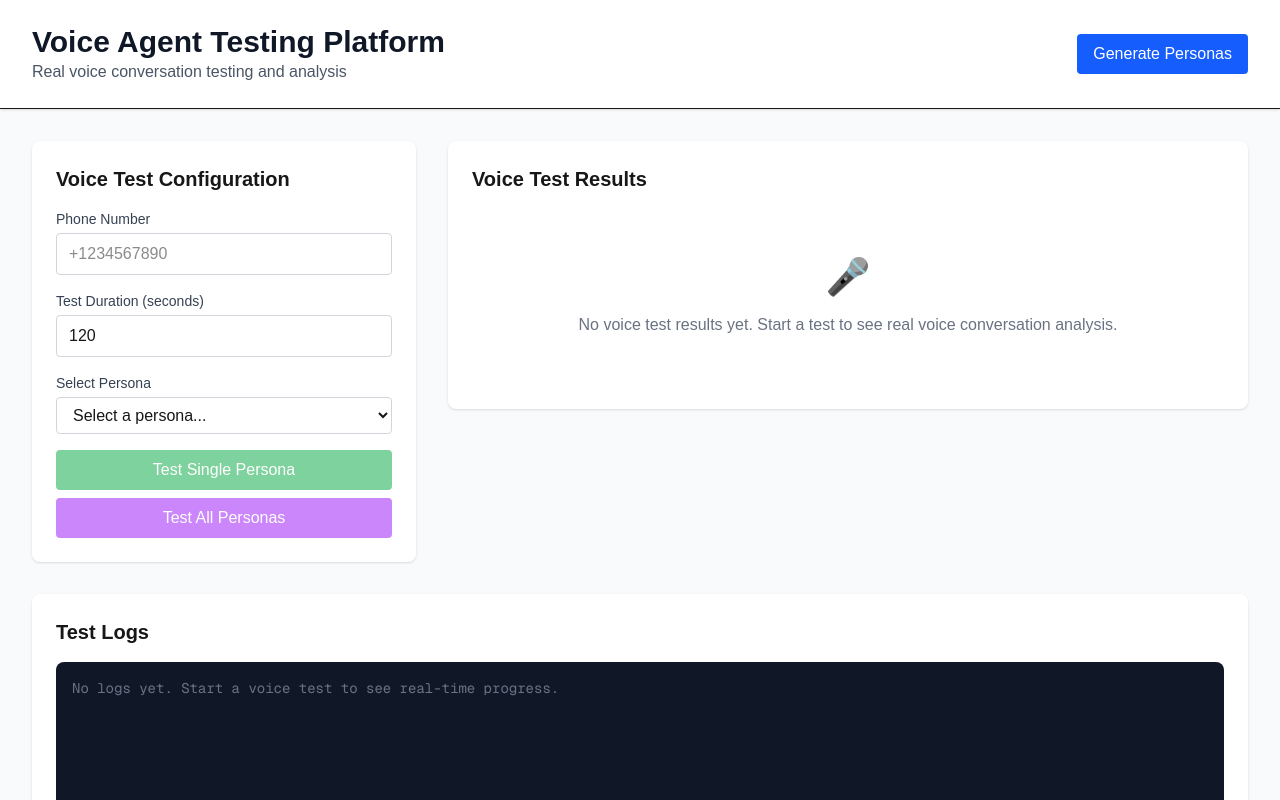
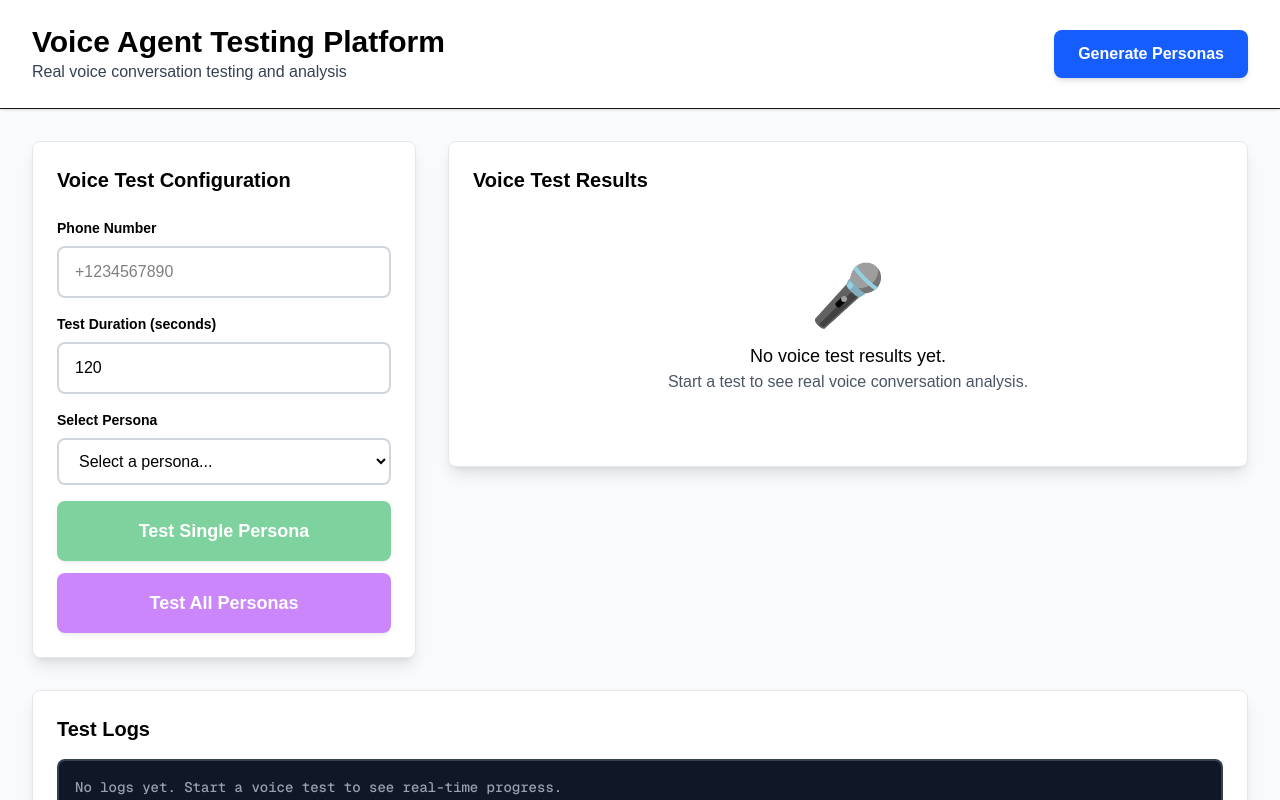
Before and after one commit to ShivankK26/AI-Voice-Agent, a Next.js app: page /voice-testing in a window 1280 px wide. Shown: the top 800 px of the page. Built offline with nearby package versions, Linux system fonts and the light colour scheme.

Commit message:
feat: made the UI better.

```diff
--- a/src/app/voice-testing/page.tsx
+++ b/src/app/voice-testing/page.tsx
@@ -171,14 +171,14 @@ export default function VoiceTestingDashboard() {
                    <div className="max-w-7xl mx-auto px-4 sm:px-6 lg:px-8">
                      <div className="flex justify-between items-center py-6">
                        <div>
-              <h1 className="text-3xl font-bold text-gray-900">Voice Agent Testing Platform</h1>
-              <p className="text-gray-600">Real voice conversation testing and analysis</p>
+                         <h1 className="text-3xl font-bold text-black">Voice Agent Testing Platform</h1>
+                         <p className="text-gray-700 font-medium">Real voice conversation testing and analysis</p>
                        </div>
                        <div className="flex space-x-4">
                          <button
                            onClick={generatePersonas}
                            disabled={isRunning}
-                className="px-4 py-2 bg-blue-600 text-white rounded hover:bg-blue-700 disabled:opacity-50"
+                           className="px-6 py-3 bg-blue-600 text-white font-semibold rounded-lg hover:bg-blue-700 disabled:opacity-50 shadow-md"
                          >
                            Generate Personas
                          </button>
@@ -192,12 +192,12 @@ export default function VoiceTestingDashboard() {
 
           {/* Configuration Panel */}
           <div className="lg:col-span-1">
-            <div className="bg-white rounded-lg shadow p-6">
-              <h2 className="text-xl font-semibold mb-4">Voice Test Configuration</h2>
+                                 <div className="bg-white rounded-lg shadow-lg p-6 border border-gray-200">
+                       <h2 className="text-xl font-bold text-black mb-6">Voice Test Configuration</h2>
 
               <div className="space-y-4">
                                            <div>
-                  <label className="block text-sm font-medium text-gray-700 mb-1">
+                             <label className="block text-sm font-bold text-black mb-2">
                                Phone Number
                              </label>
                              <input
@@ -205,26 +205,26 @@ export default function VoiceTestingDashboard() {
                                value={phoneNumber}
                                onChange={(e) => setPhoneNumber(e.target.value)}
                                placeholder="+1234567890"
-                    className="w-full px-3 py-2 border border-gray-300 rounded focus:ring-blue-500 focus:border-blue-500"
+                               className="w-full px-4 py-3 border-2 border-gray-300 rounded-lg focus:ring-2 focus:ring-blue-500 focus:border-blue-500 text-black font-medium"
                              />
                            </div>
 
                                            <div>
-                  <label className="block text-sm font-medium text-gray-700 mb-1">
+                             <label className="block text-sm font-bold text-black mb-2">
                                Test Duration (seconds)
                              </label>
                              <input
                                type="number"
                                value={testDuration}
                                onChange={(e) => setTestDuration(parseInt(e.target.value))}
-                               className="w-full px-3 py-2 border border-gray-300 rounded focus:ring-blue-500 focus:border-blue-500"
+                               className="w-full px-4 py-3 border-2 border-gray-300 rounded-lg focus:ring-2 focus:ring-blue-500 focus:border-blue-500 text-black font-medium"
                                min="120"
                                max="300"
                              />
                            </div>
 
                                            <div>
-                  <label className="block text-sm font-medium text-gray-700 mb-1">
+                             <label className="block text-sm font-bold text-black mb-2">
                                Select Persona
                              </label>
                              <select
@@ -233,7 +233,7 @@ export default function VoiceTestingDashboard() {
                                  const persona = personas.find(p => p.id === e.target.value);
                                  setSelectedPersona(persona || null);
                                }}
-                    className="w-full px-3 py-2 border border-gray-300 rounded focus:ring-blue-500 focus:border-blue-500"
+                               className="w-full px-4 py-3 border-2 border-gray-300 rounded-lg focus:ring-2 focus:ring-blue-500 focus:border-blue-500 text-black font-medium"
                              >
                                <option value="">Select a persona...</option>
                                {personas.map(persona => (
@@ -244,11 +244,11 @@ export default function VoiceTestingDashboard() {
                              </select>
                            </div>
 
-                <div className="space-y-2">
+                                           <div className="space-y-3">
                              <button
                                onClick={runVoiceTest}
                                disabled={isRunning || !selectedPersona || !phoneNumber}
-                    className="w-full px-4 py-2 bg-green-600 text-white rounded hover:bg-green-700 disabled:opacity-50"
+                               className="w-full px-6 py-4 bg-green-600 text-white font-bold rounded-lg hover:bg-green-700 disabled:opacity-50 shadow-md text-lg"
                              >
                                {isRunning ? 'Running Test...' : 'Test Single Persona'}
                              </button>
@@ -256,7 +256,7 @@ export default function VoiceTestingDashboard() {
                              <button
                                onClick={runBatchVoiceTests}
                                disabled={isRunning || personas.length === 0 || !phoneNumber}
-                    className="w-full px-4 py-2 bg-purple-600 text-white rounded hover:bg-purple-700 disabled:opacity-50"
+                               className="w-full px-6 py-4 bg-purple-600 text-white font-bold rounded-lg hover:bg-purple-700 disabled:opacity-50 shadow-md text-lg"
                              >
                                {isRunning ? 'Running Batch Tests...' : 'Test All Personas'}
                              </button>
@@ -266,14 +266,14 @@ export default function VoiceTestingDashboard() {
 
                                    {/* Personas List */}
                        {personas.length > 0 && (
-              <div className="bg-white rounded-lg shadow p-6 mt-6">
-                <h3 className="text-lg font-semibold mb-4">Available Personas</h3>
+                         <div className="bg-white rounded-lg shadow-lg p-6 mt-6 border border-gray-200">
+                           <h3 className="text-lg font-bold text-black mb-4">Available Personas</h3>
                            <div className="space-y-3">
                              {personas.map(persona => (
-                    <div key={persona.id} className="border rounded-lg p-3">
-                      <div className="font-medium">{persona.name}</div>
-                      <div className="text-sm text-gray-600">{persona.age} years, {persona.occupation}</div>
-                      <div className="text-sm text-gray-500">{persona.personality}</div>
+                               <div key={persona.id} className="border-2 border-gray-200 rounded-lg p-4 bg-gray-50">
+                                 <div className="font-bold text-black text-lg">{persona.name}</div>
+                                 <div className="text-sm font-medium text-gray-700">{persona.age} years, {persona.occupation}</div>
+                                 <div className="text-sm text-gray-600 mt-1">{persona.personality}</div>
                                </div>
                              ))}
                            </div>
@@ -283,46 +283,46 @@ export default function VoiceTestingDashboard() {
 
                                {/* Results Panel */}
                      <div className="lg:col-span-2">
-            <div className="bg-white rounded-lg shadow p-6">
-              <h2 className="text-xl font-semibold mb-4">Voice Test Results</h2>
+                       <div className="bg-white rounded-lg shadow-lg p-6 border border-gray-200">
+                         <h2 className="text-xl font-bold text-black mb-6">Voice Test Results</h2>
 
               {testResults.length > 0 ? (
                                            <div className="space-y-6">
                              {testResults.map((result, index) => (
-                    <div key={index} className="border rounded-lg p-4">
-                      <div className="flex justify-between items-center mb-3">
-                        <h3 className="text-lg font-medium">{result.personaName}</h3>
+                               <div key={index} className="border-2 border-gray-200 rounded-lg p-6 bg-gray-50">
+                                 <div className="flex justify-between items-center mb-4">
+                                   <h3 className="text-xl font-bold text-black">{result.personaName}</h3>
                                    <div className="text-right">
-                          <div className="text-2xl font-bold text-blue-600">{result.metrics.overallScore.toFixed(1)}/100</div>
-                          <div className="text-sm text-gray-500">{result.testDuration.toFixed(1)}s</div>
+                                     <div className="text-3xl font-bold text-blue-600">{result.metrics.overallScore.toFixed(1)}/100</div>
+                                     <div className="text-sm font-medium text-gray-600">{result.testDuration.toFixed(1)}s</div>
                                    </div>
                                  </div>
 
-                      <div className="grid grid-cols-2 md:grid-cols-4 gap-4 mb-4">
-                        <div>
-                          <div className="text-sm text-gray-600">Repetition</div>
-                          <div className="font-medium">{result.metrics.repetitionScore.toFixed(1)}</div>
+                                                       <div className="grid grid-cols-2 md:grid-cols-4 gap-4 mb-6">
+                                   <div className="bg-white p-3 rounded-lg border border-gray-200">
+                                     <div className="text-sm font-bold text-gray-700">Repetition</div>
+                                     <div className="font-bold text-lg text-black">{result.metrics.repetitionScore.toFixed(1)}</div>
                                    </div>
-                        <div>
-                          <div className="text-sm text-gray-600">Negotiation</div>
-                          <div className="font-medium">{result.metrics.negotiationScore.toFixed(1)}</div>
+                                   <div className="bg-white p-3 rounded-lg border border-gray-200">
+                                     <div className="text-sm font-bold text-gray-700">Negotiation</div>
+                                     <div className="font-bold text-lg text-black">{result.metrics.negotiationScore.toFixed(1)}</div>
                                    </div>
-                        <div>
-                          <div className="text-sm text-gray-600">Relevance</div>
-                          <div className="font-medium">{result.metrics.relevanceScore.toFixed(1)}</div>
+                                   <div className="bg-white p-3 rounded-lg border border-gray-200">
+                                     <div className="text-sm font-bold text-gray-700">Relevance</div>
+                                     <div className="font-bold text-lg text-black">{result.metrics.relevanceScore.toFixed(1)}</div>
                                    </div>
-                        <div>
-                          <div className="text-sm text-gray-600">Empathy</div>
-                          <div className="font-medium">{result.metrics.empathyScore.toFixed(1)}</div>
+                                   <div className="bg-white p-3 rounded-lg border border-gray-200">
+                                     <div className="text-sm font-bold text-gray-700">Empathy</div>
+                                     <div className="font-bold text-lg text-black">{result.metrics.empathyScore.toFixed(1)}</div>
                                    </div>
                                  </div>
 
                                                        {result.issues.length > 0 && (
-                        <div className="mb-3">
-                          <div className="text-sm font-medium text-red-600 mb-1">Issues Found:</div>
-                          <ul className="text-sm text-gray-600 list-disc list-inside">
+                                   <div className="mb-4">
+                                     <div className="text-sm font-bold text-red-600 mb-2">Issues Found:</div>
+                                     <ul className="text-sm text-black list-disc list-inside space-y-1">
                                        {result.issues.map((issue, i) => (
-                              <li key={i}>{issue}</li>
+                                         <li key={i} className="font-medium">{issue}</li>
                                        ))}
                                      </ul>
                                    </div>
@@ -330,10 +330,10 @@ export default function VoiceTestingDashboard() {
 
                                  {result.recommendations.length > 0 && (
                                    <div>
-                          <div className="text-sm font-medium text-green-600 mb-1">Recommendations:</div>
-                          <ul className="text-sm text-gray-600 list-disc list-inside">
+                                     <div className="text-sm font-bold text-green-600 mb-2">Recommendations:</div>
+                                     <ul className="text-sm text-black list-disc list-inside space-y-1">
                                        {result.recommendations.map((rec, i) => (
-                              <li key={i}>{rec}</li>
+                                         <li key={i} className="font-medium">{rec}</li>
                                        ))}
                                      </ul>
                                    </div>
@@ -342,9 +342,10 @@ export default function VoiceTestingDashboard() {
                   ))}
                 </div>
                                        ) : (
-                <div className="text-center py-12 text-gray-500">
-                  <div className="text-4xl mb-4">🎤</div>
-                  <p>No voice test results yet. Start a test to see real voice conversation analysis.</p>
+                           <div className="text-center py-12 text-gray-600">
+                             <div className="text-6xl mb-4">🎤</div>
+                             <p className="text-lg font-medium text-black">No voice test results yet.</p>
+                             <p className="text-gray-600">Start a test to see real voice conversation analysis.</p>
                            </div>
                          )}
             </div>
@@ -353,11 +354,11 @@ export default function VoiceTestingDashboard() {
 
                            {/* Logs Panel */}
                    <div className="mt-8">
-          <div className="bg-white rounded-lg shadow p-6">
-            <h2 className="text-xl font-semibold mb-4">Test Logs</h2>
-            <div className="bg-gray-900 text-green-400 rounded-lg p-4 h-64 overflow-y-auto font-mono text-sm">
+                     <div className="bg-white rounded-lg shadow-lg p-6 border border-gray-200">
+                       <h2 className="text-xl font-bold text-black mb-4">Test Logs</h2>
+                       <div className="bg-gray-900 text-green-400 rounded-lg p-4 h-64 overflow-y-auto font-mono text-sm border-2 border-gray-700">
                          {logs.length === 0 ? (
-                <div className="text-gray-500">No logs yet. Start a voice test to see real-time progress.</div>
+                           <div className="text-gray-400 font-medium">No logs yet. Start a voice test to see real-time progress.</div>
                          ) : (
                            logs.map((log, index) => (
                              <div key={index} className="mb-1">{log}</div>
```
Lines whose indentation alone changed are shown as unchanged.
